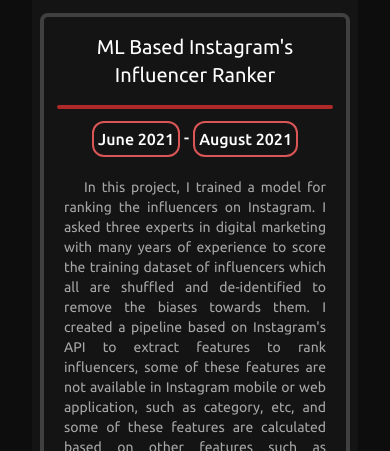
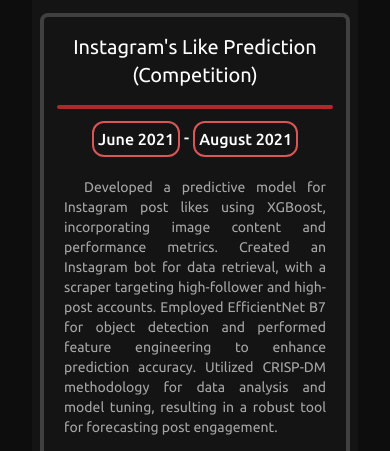
Before and after one commit to SimplyRamin/simplyramin.github.io, a website: page index.html in a window 390 px wide. Shown: the part 4398-4849 px from the top of the page. Drawn offline with Linux system fonts and the light colour scheme.

Commit message:
fixing a project information

```diff
--- a/index.html
+++ b/index.html
@@ -393,7 +393,7 @@
                         <div class="flip-card-inner">
                             <div class="relative md:front-card md:absolute">
                                 <h3 class="project-title p-4">
-                                    ML Based Instagram's Influencer Ranker
+                                    Instagram's Like Prediction (Competition)
                                 </h3>
                                 <div class="divider w-11/12 h-1 bg-red-high rounded-full m-auto"></div>
                                 <div class="date-container text-bright flex justify-between mx-12 sm:mx-36 mt-3  font-medium">
@@ -407,7 +407,7 @@
                                 </div>
                                 <div class="paragraph-container mx-5 py-5 text-sm">
                                     <p class="text-justify indent-5">
-                                        In this project, I trained a model for ranking the influencers on Instagram. I asked three experts in digital marketing with many years of experience to score the training dataset of influencers which all are shuffled and de-identified to remove the biases towards them. I created a pipeline based on Instagram's API to extract features to rank influencers, some of these features are not available in Instagram mobile or web application, such as category, etc, and some of these features are calculated based on other features such as frequency of sharing posts, etc. also, a logging mechanism designed for this pipeline so after deployment of this model, a dataset for retraining and discovering far-out influencers.
+                                        Developed a predictive model for Instagram post likes using XGBoost, incorporating image content and performance metrics. Created an Instagram bot for data retrieval, with a scraper targeting high-follower and high-post accounts. Employed EfficientNet B7 for object detection and performed feature engineering to enhance prediction accuracy. Utilized CRISP-DM methodology for data analysis and model tuning, resulting in a robust tool for forecasting post engagement.
                                     </p>
                                 </div>
                                 <div class="button-container md:hidden flex mx-5 items-center justify-center mb-4">
```
